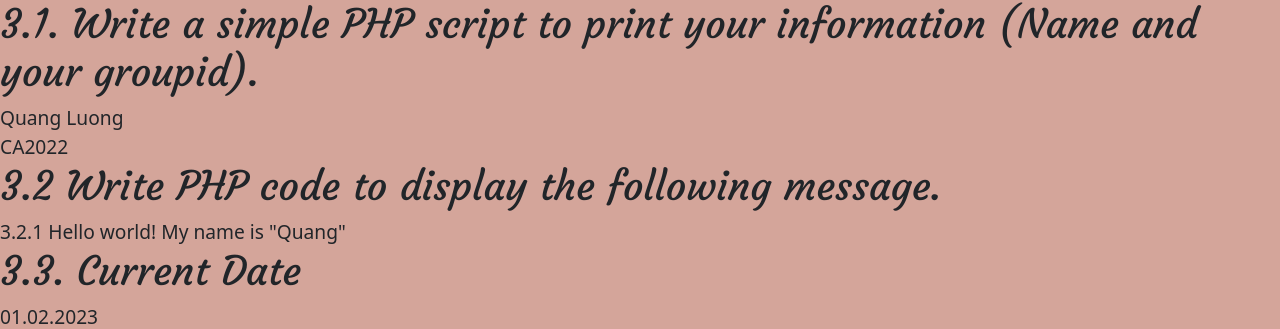
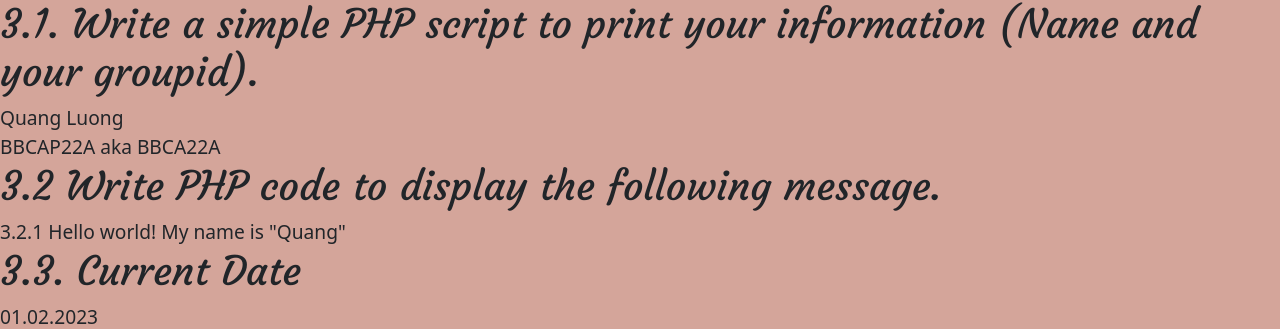
Before and after one commit to luonghuyquang/quang22000WebProg2023, a PHP site: page /qex1.php in a window 1280 px wide. Shown: the part 99-428 px from the top of the page. Run offline with PHP 8.4, Linux system fonts and the light colour scheme.

Commit message:
group name BBCAP22A / BBCA22A

```diff
--- a/qex1.php
+++ b/qex1.php
@@ -14,7 +14,7 @@
 <h3>3.1. Write a simple PHP script to print your information (Name and your groupid).</h3>
 <?php
 echo "Quang Luong <br>";
-echo "CA2022<br>";
+echo "BBCAP22A aka BBCA22A<br>";
 ?>
 <h3>3.2 Write PHP code to display the following message.</h3>
 <?php
```
